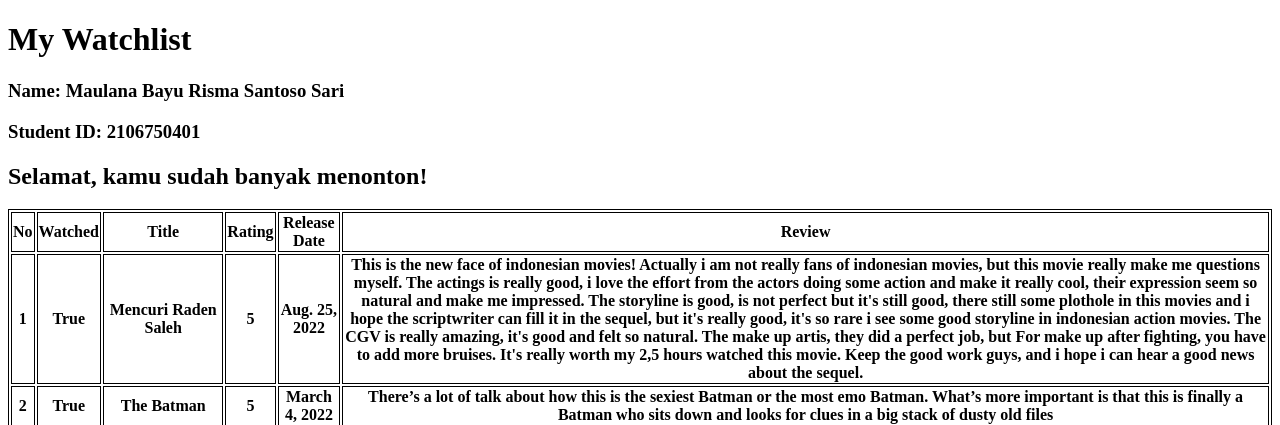
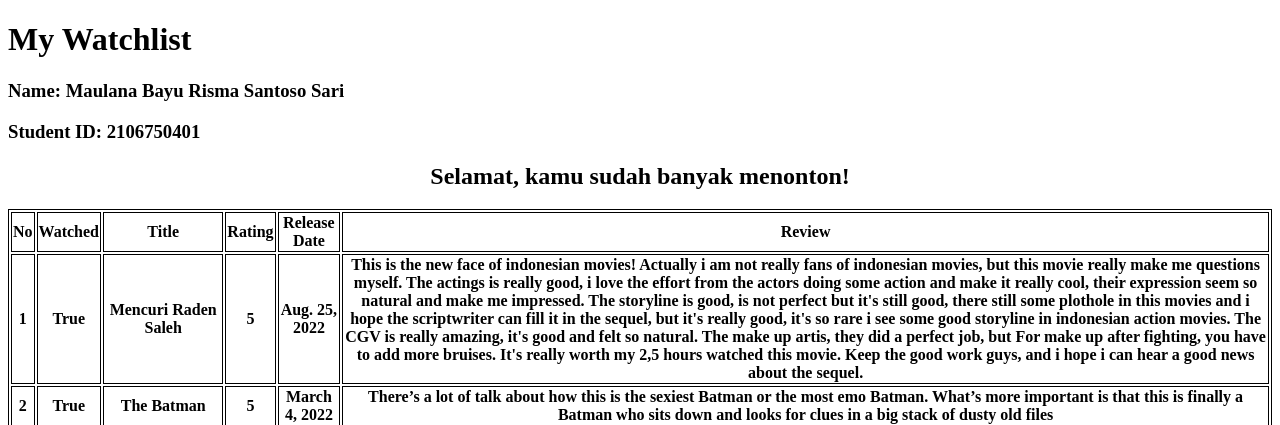
Before and after one commit to bayurisma/django-mtv-project, a Django app: page /mywatchlist/html/ in a window 1280 px wide. Shown: the top 425 px of the page. Run offline with Django 4.2, Linux system fonts and the light colour scheme; data comes from the database, SQL or seed files in the repository; lists and menus that the app fills with data are empty.

Commit message:
update layout

```diff
--- a/mywatchlist/templates/watchlist.html
+++ b/mywatchlist/templates/watchlist.html
@@ -8,9 +8,9 @@
 
 <table>
   {% if watched >= unwatched %}
-  <h2>Selamat, kamu sudah banyak menonton!</h2>
+  <h2 style="text-align: center">Selamat, kamu sudah banyak menonton!</h2>
   {% else %}
-  <h2>Wah, kamu masih sedikit menonton!</h2>
+  <h2 style="text-align: center">Wah, kamu masih sedikit menonton!</h2>
   {% endif %}
 
   <tr>
--- a/templates/base.html
+++ b/templates/base.html
@@ -12,9 +12,6 @@
     td {
       border: 1px solid black;
     },
-    h2 {
-      text-align: center;
-    },
   </style>
 
   <body>
```
